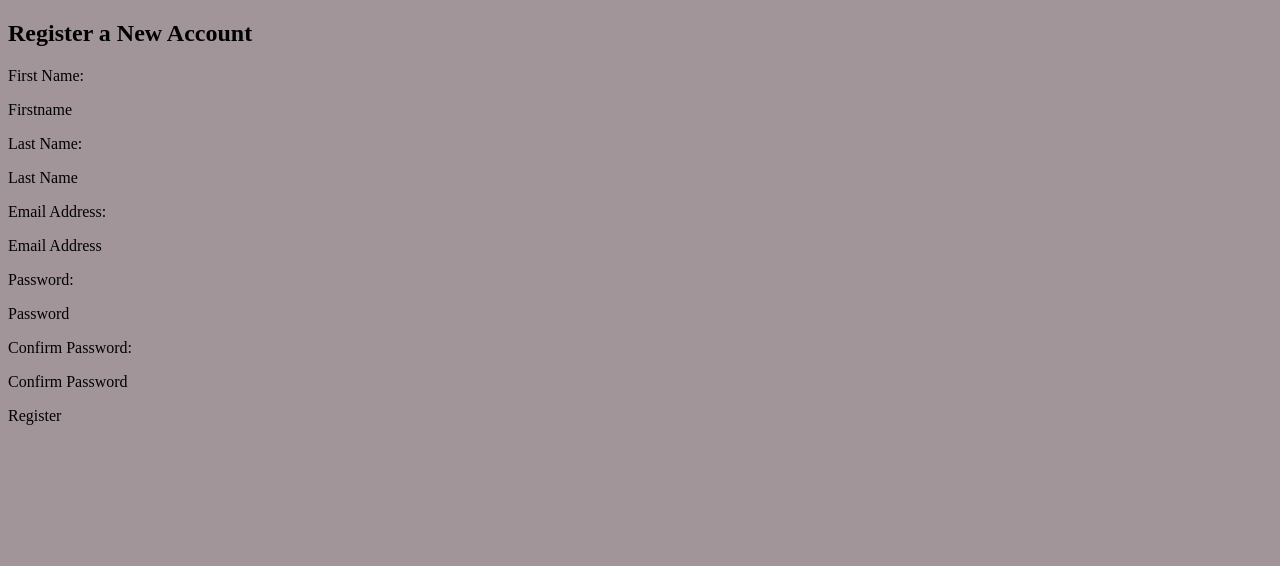
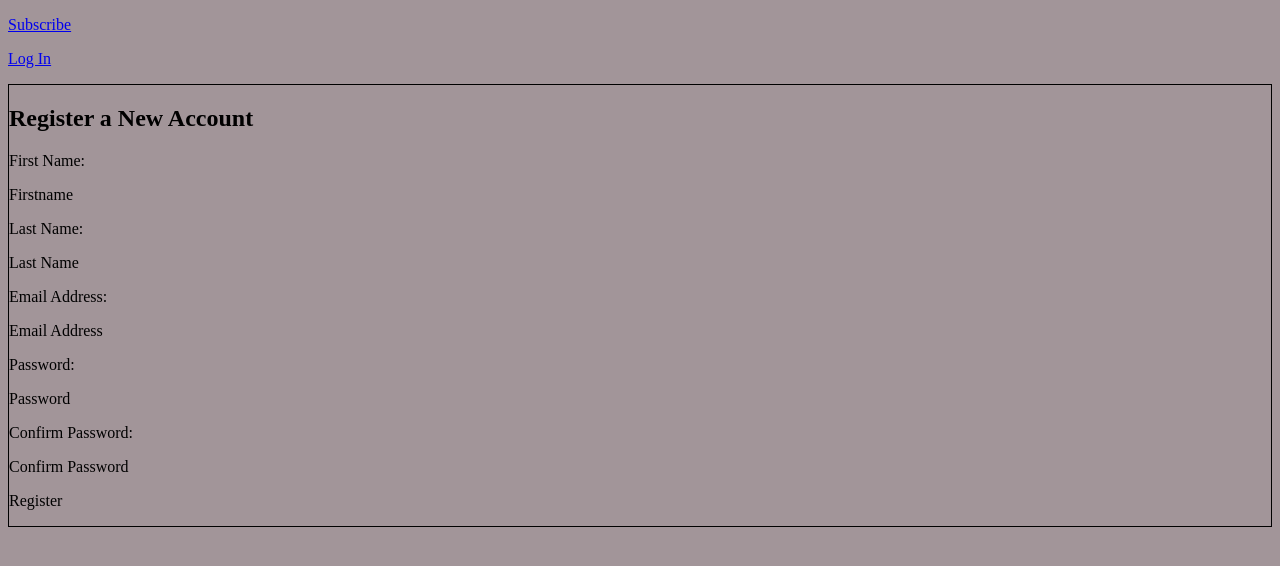
Before and after one commit to MichaelGeel/Login_Register_Features, a plain HTML site: page public/register.html in a window 1280 px wide. Drawn offline with Linux system fonts and the light colour scheme; files that its build step writes are made by us from their sources.

Commit message:
Register Link
Added the links to the register page to navigate between the Long In and Subscribe panels.

```diff
--- a/assets/css/styles.css
+++ b/assets/css/styles.css
@@ -154,3 +154,7 @@ html {
     text-align: center;
     color: #FFFFFF;
 }
+
+.rg-container {
+    border: 1px solid #000000;
+}
--- a/public/register.html
+++ b/public/register.html
@@ -4,9 +4,11 @@
         <meta charset="utf-8" />
         <meta rel="viewport" content="width=device-width, initial-scale=1.0" />
         <title>Login/Register</title>
-        <link rel="stylesheet" href="./assets/css/styles.css" />
+        <link rel="stylesheet" href="../assets/css/styles.css" />
     </head>
     <body>
+        <p><a href="../index.html">Subscribe</a></p>
+        <p><a href="./login.html">Log In</a></p>
         <!--Removed the Linked Account feature to keep this project simple.-->
         <div class="rg-container">
             <div class="rg-header">
```
